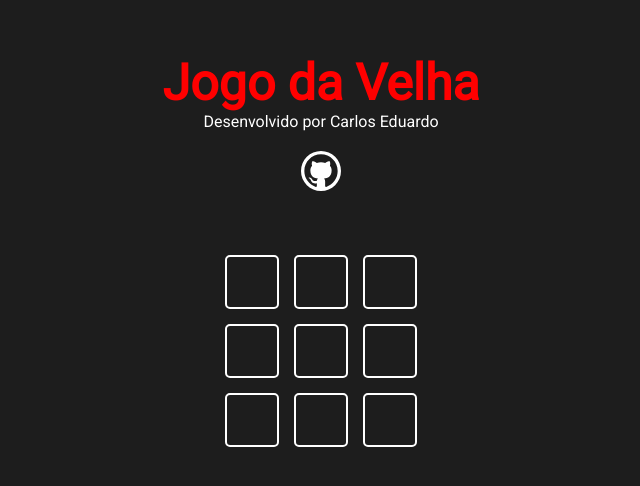
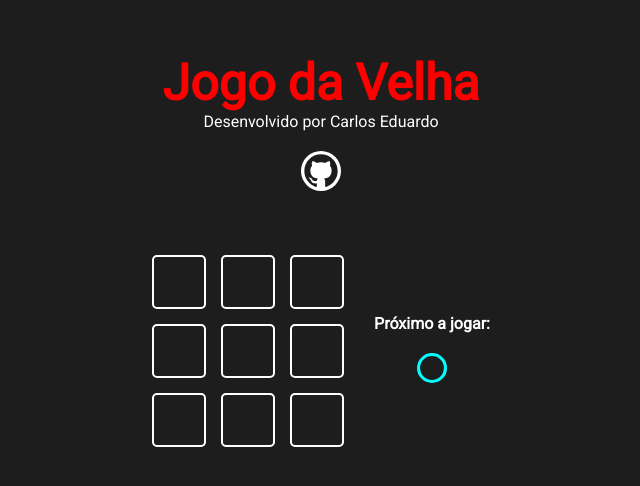
Before and after one commit to EduCarlos0311/react-jogo-da-velha, a Next.js app: page / in a window 1280 px wide. Shown: the part 170-656 px from the top of the page, without its empty margins (319-959 px from the left). Built offline with nearby package versions, Linux system fonts and the light colour scheme.

Commit message:
Criado lógica do jogo

```diff
--- a/src/components/game/Game.jsx
+++ b/src/components/game/Game.jsx
@@ -1,19 +1,45 @@
 import { useState } from 'react'
 import styles from './Game.module.css'
+
+import Icon from '../icon/Icon'
 import GameOption from '../gameOption/GameOption'
 
 function Game () {
     const [gameState, setGameState] = useState(Array(9).fill(0))
+    const [currentPlayer, setCurrentPlayer] = useState(1)
+
+    const handleClick = (pos) => {
+        if (gameState[pos] === 0) {
+            let newGameState = [...gameState]
+            newGameState[pos] = currentPlayer
+            setCurrentPlayer(currentPlayer * -1)
+            setGameState(newGameState)
+       }
+
+    }
+
     return (
+        <div className={styles.gameContent}>
             <div className={styles.game}>
                 {
                     gameState.map((value, pos) =>
                         <GameOption
                             key={`game-option-pos-${pos}`}
                             status={value}
+                            onClick={() => { handleClick (pos)}}
                         />
                     )
                 }
+            </div>
+            <div className={styles.gameInfo}>
+                <h4>Próximo a jogar:</h4>
+                {
+                    currentPlayer === 1 && <Icon iconName="circle"/>
+                }
+                {
+                    currentPlayer === -1 && <Icon iconName="x"/>
+                }
+            </div>
         </div>
     )
 }
--- a/src/components/game/Game.module.css
+++ b/src/components/game/Game.module.css
@@ -3,3 +3,16 @@
     grid-template-columns: repeat(3, 1fr);
     gap: 15px;
 }
+
+.gameContent {
+    display: flex;
+    gap: 30px;
+    align-items: center;
+}
+
+.gameInfo {
+    display: flex;
+    flex-direction: column;
+    align-items: center;
+    gap: 20px;
+}
--- a/src/components/gameOption/GameOption.jsx
+++ b/src/components/gameOption/GameOption.jsx
@@ -3,9 +3,9 @@
 
 const GameIcon = ({ iconName }) => <Icon  iconName={iconÑame} size="25px" />
 
-function GameOption ({ status }) {
+function GameOption ({ status, onClick }) {
     return (
-        <div className={styles.gameOption}>
+        <div className={styles.gameOption} onClick={onClick}>
             {
                 status === 1 &&  <Icon iconName="circle"/>
             }
```
Lines whose indentation alone changed are shown as unchanged.
